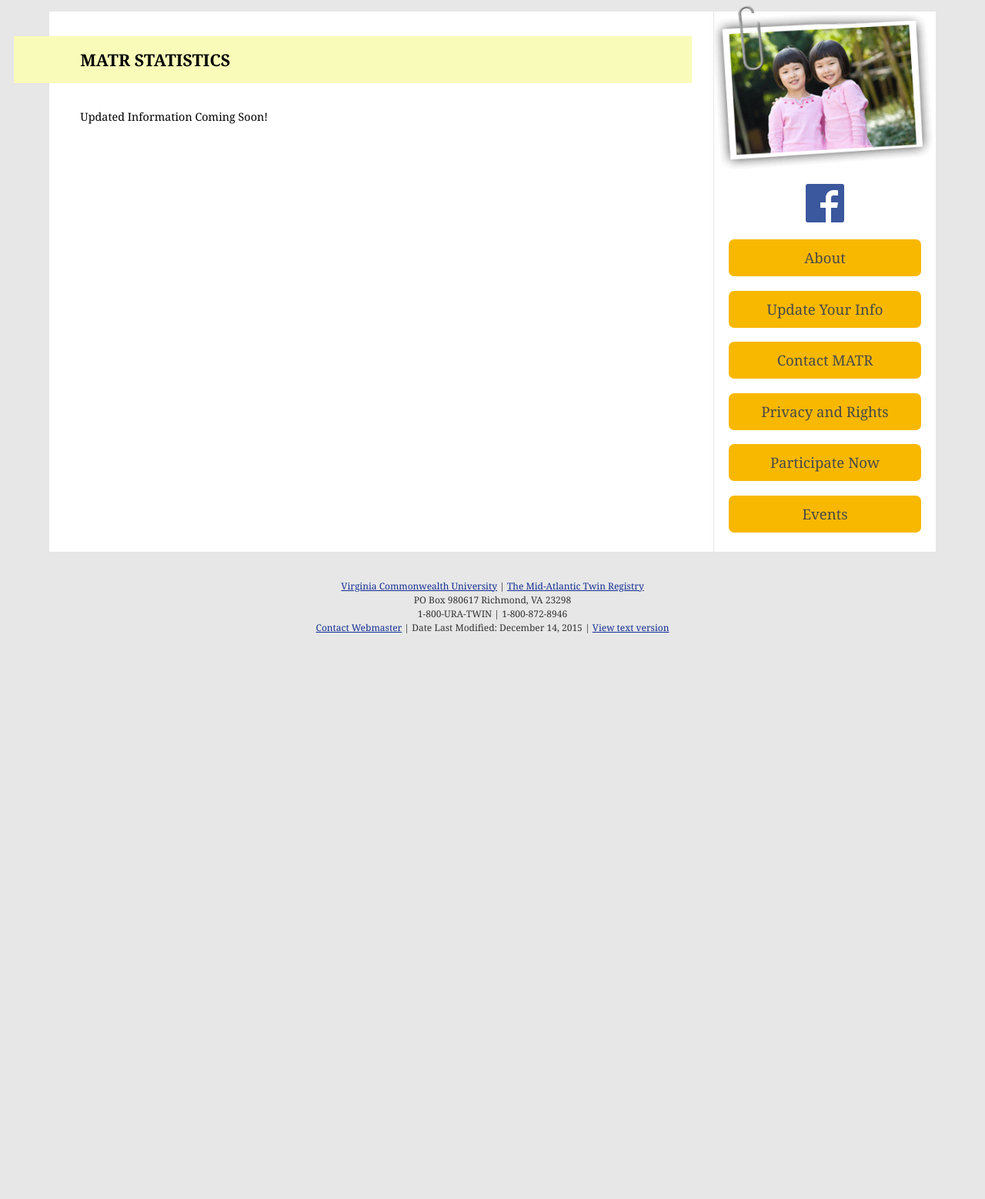
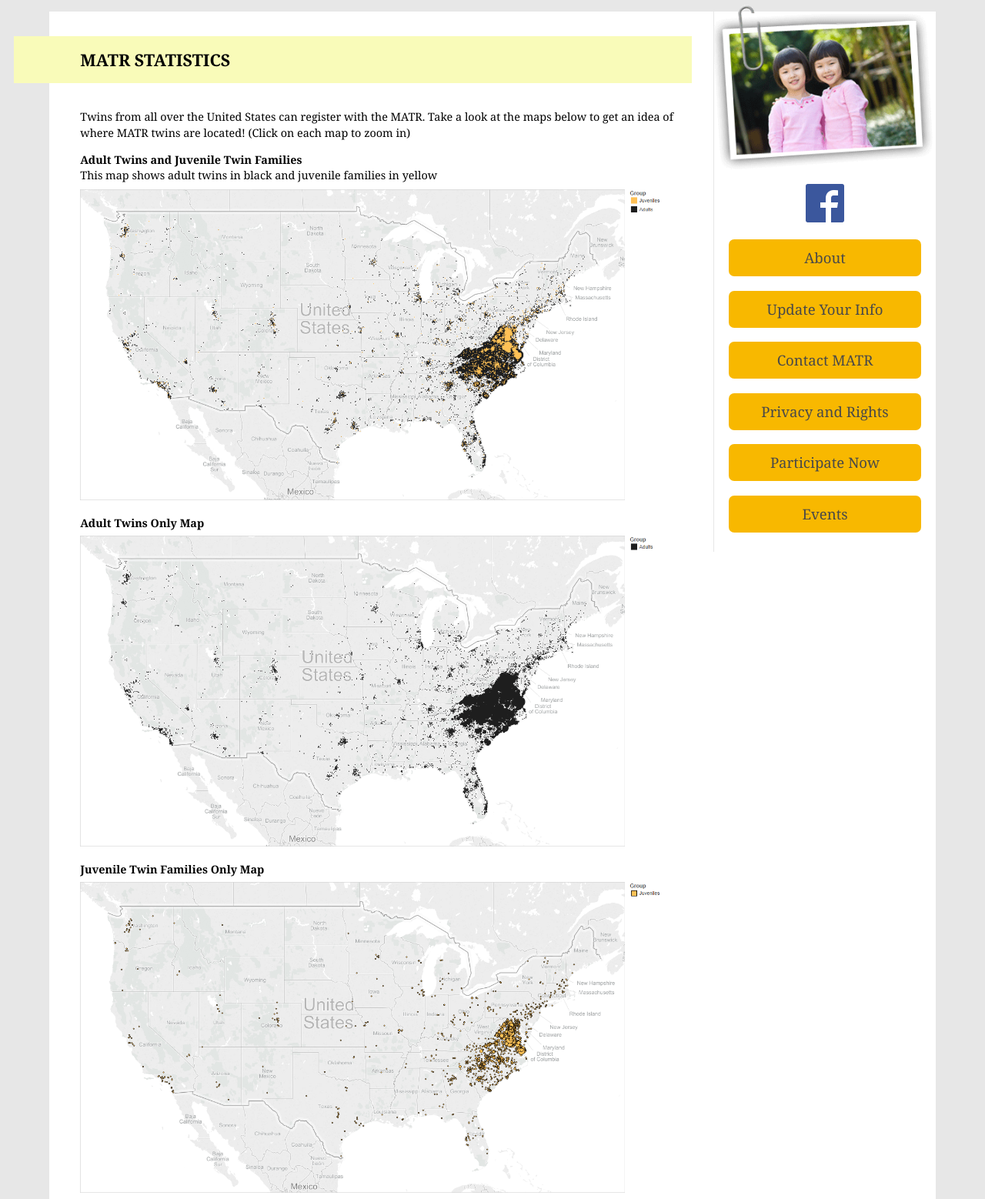
Before and after one commit to szeigler/MATR, a plain HTML site: page info-researchers/statistics.html in a window 1280 px wide. Shown: the part 311-1869 px from the top of the page at 77% size. Before the commit the page ends 1172 px from the top, so only its background shows below. Drawn offline with Linux system fonts and the light colour scheme.

Commit message:
Info Researchers Maps Addition

```diff
--- a/info-researchers/statistics.html
+++ b/info-researchers/statistics.html
@@ -158,7 +158,20 @@ j=d.createElement(s),dl=l!='dataLayer'?'&l='+l:'';j.async=true;j.src=
 
 <h1>MATR Statistics</h1>
 
-	<p>Updated Information Coming Soon!</p>
+	<p>Twins from all over the United States can register with the MATR. Take a look at the maps below to get an idea of where MATR twins are located! (Click on each map to zoom in)</p>
+
+    <h4>Adult Twins and Juvenile Twin Families</h4>
+    	<p style="margin-bottom:.5em;">This map shows adult twins in black and juvenile families in yellow</p>
+
+    	<p><a href="combo_map.pdf" target="_blank"><img src="combo_map.png" alt="Map of where both adult and juvenile twins are located in the United States" /></a></p>
+
+    <h4 style="margin-bottom:.5em;">Adult Twins Only Map</h4>
+
+    	<p><a href="adults_map.pdf" target="_blank"><img src="adults_map.png" alt="Map of where adult twins are located in the United States" /></a></p>
+
+    <h4 style="margin-bottom:.5em;">Juvenile Twin Families Only Map</h4>
+
+    	<p><a href="juveniles_map.pdf" target="_blank"><img src="juveniles_map.png" alt="Map of where juvenile families are located in the United States" /></a></p>
 
 <!-- InstanceEndEditable -->
       </div><!--end content_text-->
@@ -192,7 +205,7 @@ j=d.createElement(s),dl=l!='dataLayer'?'&l='+l:'';j.async=true;j.src=
     		<li><a href="http://www.vcu.edu" target="_blank">Virginia Commonwealth University</a> | <a href="http://www.matr.vcu.edu/" target="_blank">The Mid-Atlantic Twin Registry</a></li>
             <li>PO Box 980617 Richmond, VA 23298</li>
             <li>1-800-URA-TWIN | 1-800-872-8946</li>
-            <li><a href="mailto:erahelp@vcu.edu?subject=MATR%20Website%20Comments">Contact Webmaster</a> | Date Last Modified: <!-- #BeginDate format:Am1 -->December 14, 2015<!-- #EndDate --> | <a href="http://ts.vcu.edu/cgi-bin/posh.pl">View text version</a></li>
+            <li><a href="mailto:erahelp@vcu.edu?subject=MATR%20Website%20Comments">Contact Webmaster</a> | Date Last Modified: <!-- #BeginDate format:Am1 -->January 12, 2016<!-- #EndDate --> | <a href="http://ts.vcu.edu/cgi-bin/posh.pl">View text version</a></li>
      	</ul>
 </div><!--end #signature-->
 
```
Also changed, not shown: info-researchers/adults_map.png (added), info-researchers/combo_map.png (added), info-researchers/juveniles_map.png (added), 4 other files.
